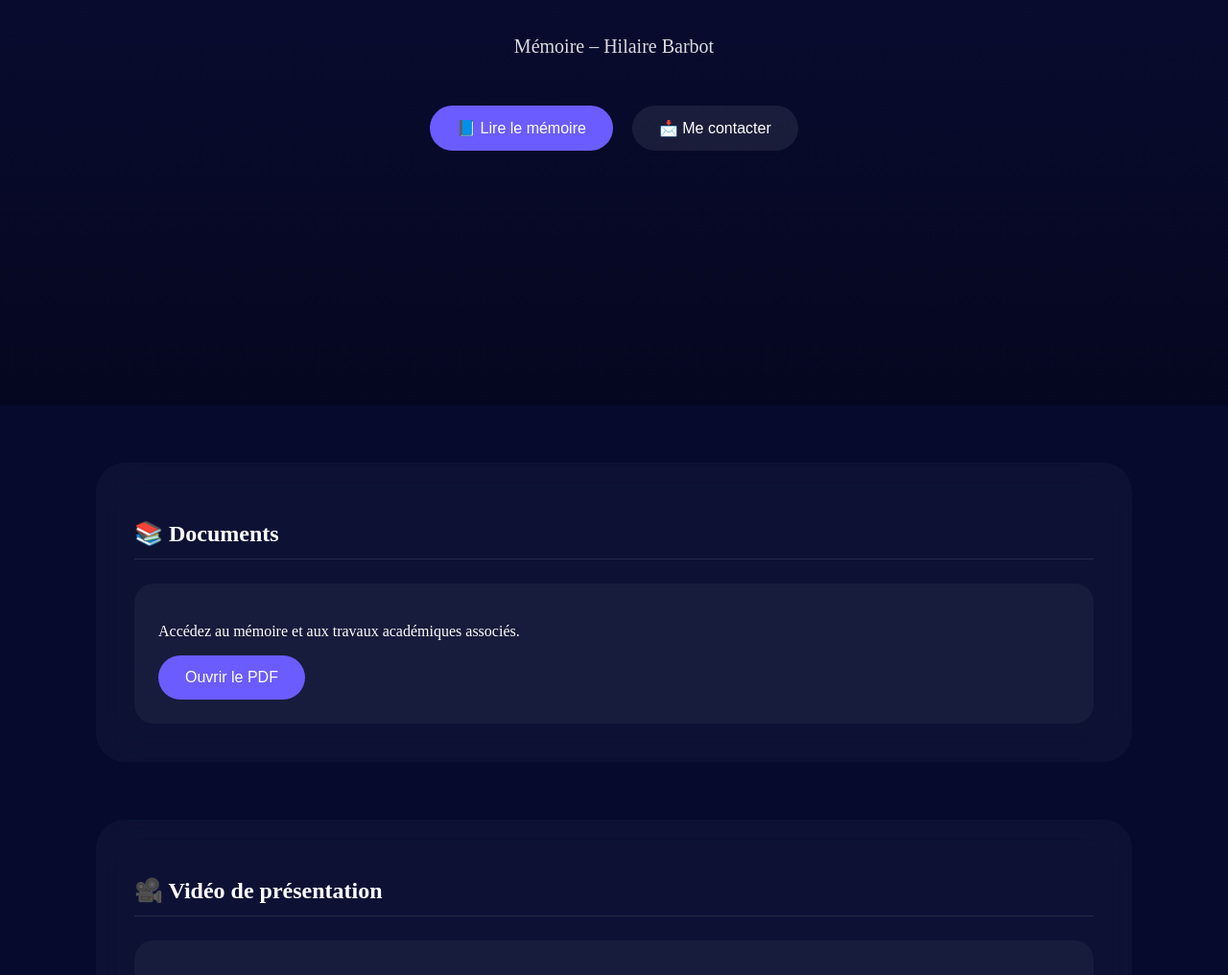
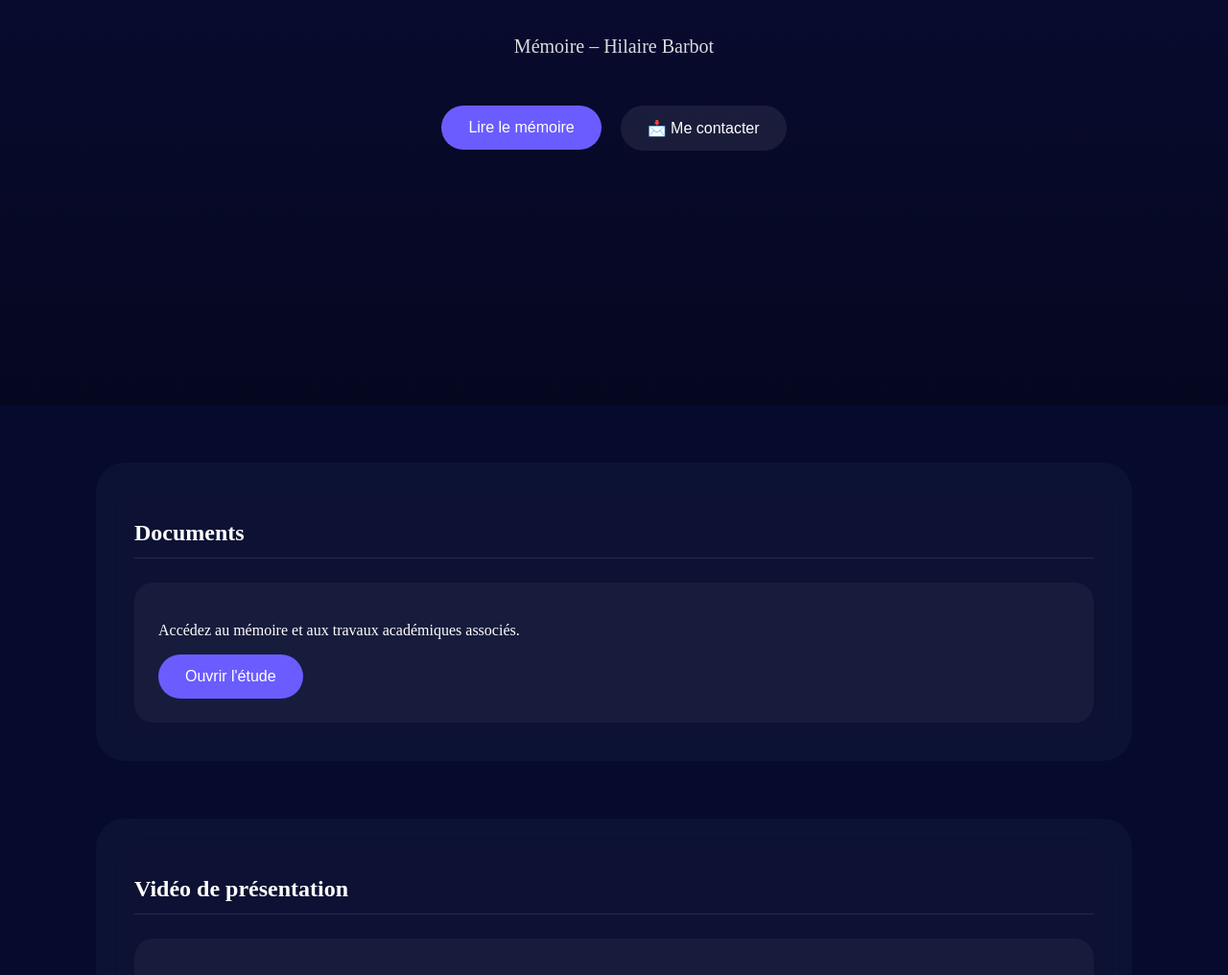
Before and after one commit to hilairebarbot/Test, a plain HTML site: page index.html in a window 1280 px wide. Shown: the part 378-1394 px from the top of the page at 96% size. Drawn offline with Linux system fonts and the light colour scheme.

Commit message:
Update index.html

```diff
--- a/index.html
+++ b/index.html
@@ -102,7 +102,7 @@ ul{
 
 <div class="buttons">
 <a href="Mémoire Hilaire.pdf" target="_blank">
-<button class="primary-btn">📘 Lire le mémoire</button>
+<button class="primary-btn">Lire le mémoire</button>
 </a>
 
 <button class="secondary-btn">📩 Me contacter</button>
@@ -110,25 +110,25 @@ ul{
 </header>
 
 <section>
-<h2>📚 Documents</h2>
+<h2>Documents</h2>
 <div class="card">
 <p>Accédez au mémoire et aux travaux académiques associés.</p>
 <a href="Mémoire Hilaire.pdf" target="_blank">
-<button class="primary-btn">Ouvrir le PDF</button>
+<button class="primary-btn">Ouvrir l'étude</button>
 </a>
 </div>
 </section>
 
 <section>
-<h2>🎥 Vidéo de présentation</h2>
+<h2>Vidéo de présentation</h2>
 <div class="card">
 <p>Présentation du travail de recherche.</p>
-<iframe src="https://www.youtube.com/embed/VIDEO_ID" allowfullscreen></iframe>
+<iframe src="https://www.youtube.com/watch?v=bvhtlnHSSOw" allowfullscreen></iframe>
 </div>
 </section>
 
 <section>
-<h2>🔗 Liens utiles</h2>
+<h2>Liens utiles</h2>
 <div class="card">
 <ul>
 <li><a href="#" style="color:white">Lien académique 1</a></li>
```
